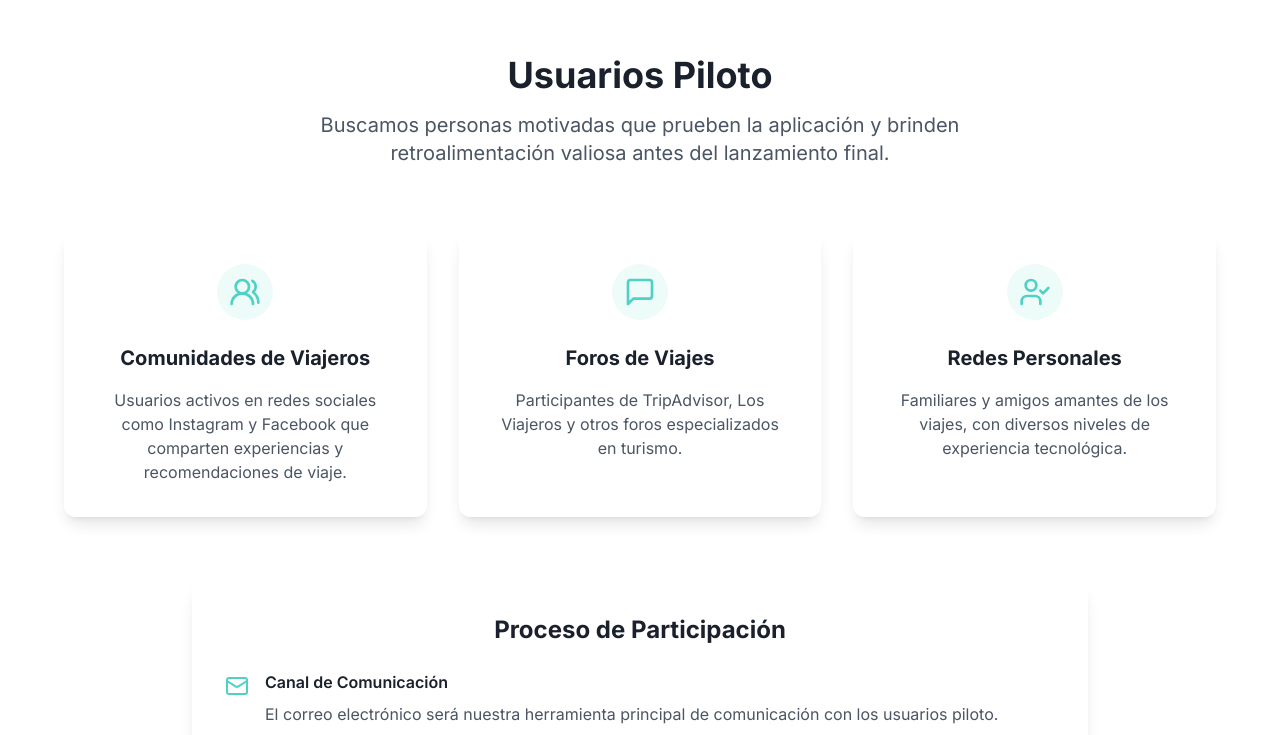
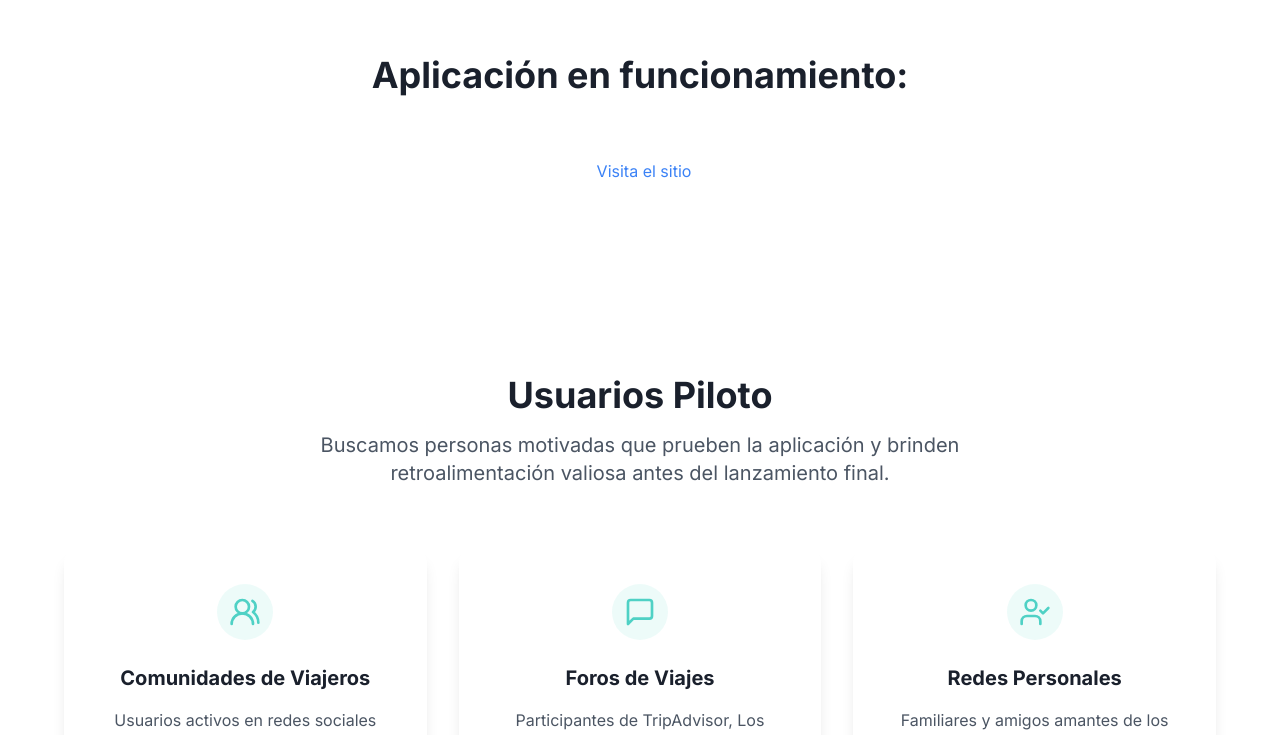
Before and after one commit to ISPP-Grupo-7/landing-page, a React (Vite) app: page / in a window 1280 px wide. Shown: the part 2678-3413 px from the top of the page. Built offline with nearby package versions, Linux system fonts and the light colour scheme.

Commit message:
feat: Se ha añadido el link al primer despliegue de MapYourWorld

```diff
--- a/src/pages/Index.tsx
+++ b/src/pages/Index.tsx
@@ -1,7 +1,7 @@
 import { useState } from "react";
 import { Button } from "@/components/ui/button";
 import { MapPin, Navigation, Trophy, Users, Mail, Users2, MessageSquare, UserCheck } from "lucide-react";
-import { useNavigate } from "react-router-dom";
+import { Link, useNavigate } from "react-router-dom";
 import { motion } from "framer-motion";
 import Carousel from "@/components/ui/carrusel-imagenes";
 
@@ -131,6 +131,21 @@ export default function Index() {
       </section>
 
 
+
+      <section className="py-24 bg-white">
+        <div className="container mx-auto px-4">
+          <h2 className="text-3xl md:text-4xl font-bold text-center mb-16">
+            Aplicación en funcionamiento:
+          </h2>
+          <a href="https://52.143.134.165/" target="_blank" className="text-blue-500 hover:underline ml-2 flex justify-center">
+            Visita el sitio
+        </a>
+
+
+        </div>
+      </section>
+
+
       {/* Pilot Users Section */}
       <section className="py-24 bg-white">
         <div className="container mx-auto px-4">
```
